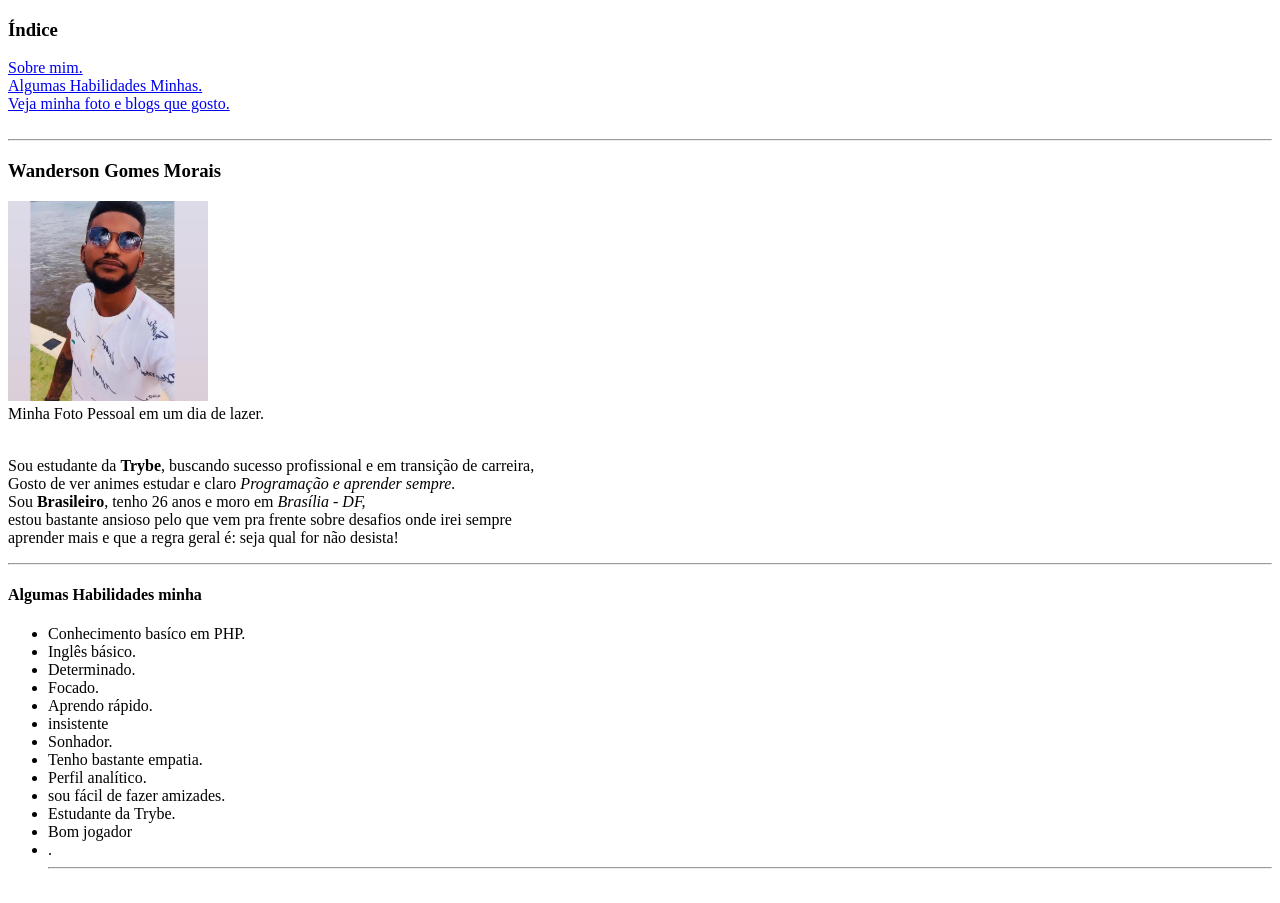
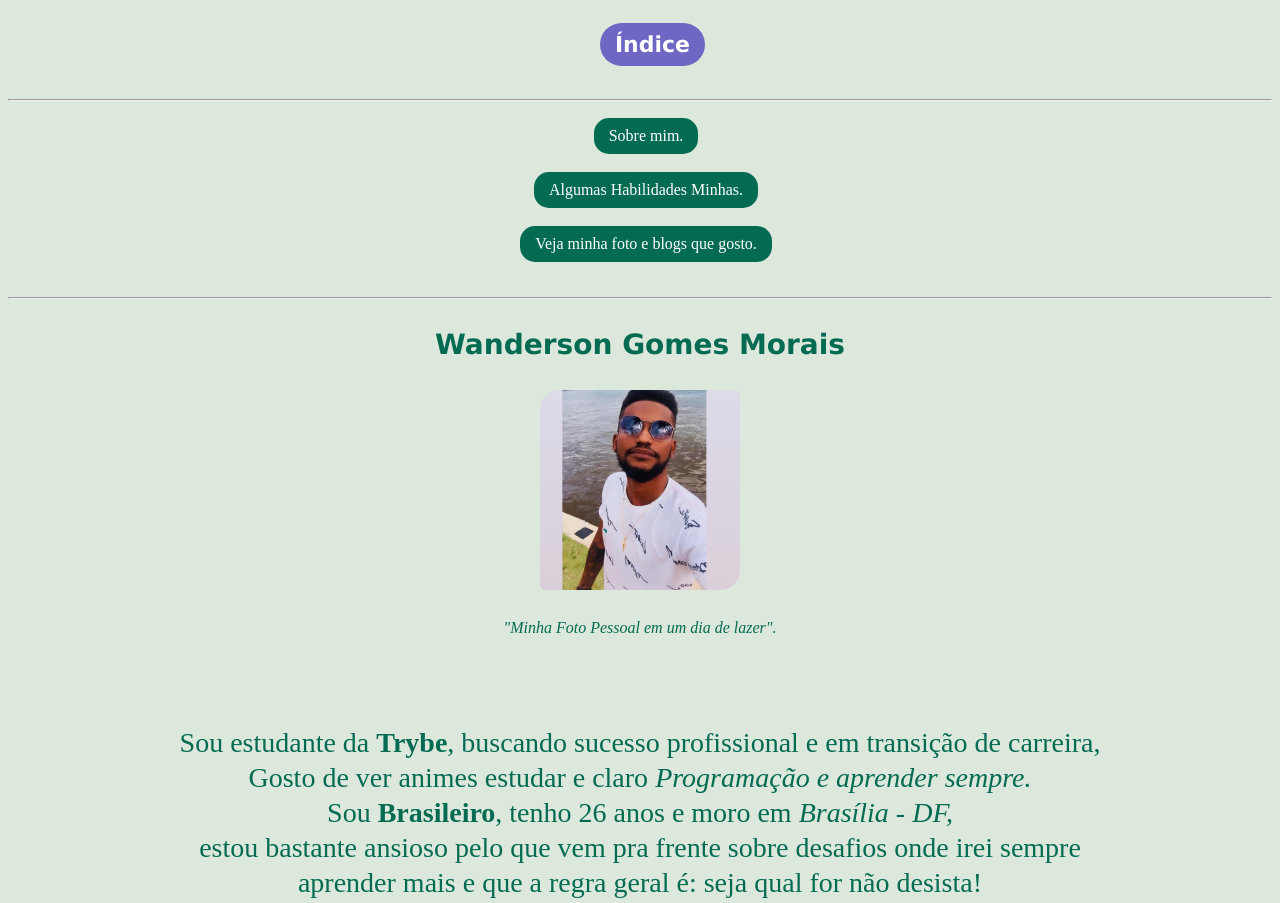
Before and after one commit to wandersongprojetos/portf-lio, a plain HTML site: page index.html in a window 1280 px wide. Shown: the top 903 px of the page. Drawn offline with Linux system fonts and the light colour scheme.

Commit message:
usando css no meu portfolio.

```diff
--- a/index.html
+++ b/index.html
@@ -2,49 +2,152 @@
 <html pt="br">
 <head>
     <meta charset="UTF-8">
+    <link rel="preconnect" href="https://fonts.googleapis.com">
+<link rel="preconnect" href="https://fonts.gstatic.com" crossorigin>
+<link href="https://fonts.googleapis.com/css2?family=Montserrat:ital,wght@0,100;0,200;1,100&display=swap" rel="stylesheet">
     <title>Meu portfólio</title>
 </head>
+<style>
+
+body{
+    background-color:#DDE8DD
+;
+    text-align:center;
+}
+h3{
+    font-family: Verdana, Geneva, Tahoma, sans-serif;
+    border-radius: 12px;
+}
+.indice{
+    margin-top: 15px;
+    margin-bottom: 25px;
+    margin-left: 25px;
+    text-align: right;
+    display: inline-block;
+    padding: 9px 15px;
+    background-color: #6E68C4;
+    color: white;
+    border: 0;
+    line-height: inherit;
+    text-decoration: none;
+    cursor: pointer;
+    border-radius: 25px;
+    font-size: 22px;
+    text-underline-position: auto;
+
+}
+
+.button{
+    margin-top: 9px;
+    margin-bottom: 9px;
+    margin-left: 12px;
+    text-align: right;
+    display: inline-block;
+    padding: 9px 15px;
+    background-color: #036b52;
+    color: white;
+    border: 0;
+    line-height: inherit;
+    text-decoration: none;
+    cursor: pointer;
+    border-radius: 15px;
+
+}
+
+.foto{
+    border-radius: 20px 5px 20px 5px;
+    color: #036b52;
+    font-size: 22px;
+    line-height: 35px;
+    font-weight: 300;
+    border-color: black;
+}
+
+.txt{
+
+    color: #036b52;
+    font-size: 28px;
+    line-height: 35px;
+    font-weight: 300;
+}
+
+.name{
+    color: #036b52;
+    font-size: 28px;
+    line-height: 35px;
+    font-weight: 600;
+}
+
+.txt2{
+    text-align: justify;
+    color: #036b52;
+    font-size: 22px;
+    line-height: 35px;
+    font-weight: 300;
+    border-color: black;
+
+}
+.txt3
+{
+    text-align: justify;
+    color: #036b52;
+    font-size: 22px;
+    line-height: 35px;
+    font-weight: 300;
+    border-color: black;
+    border-radius: 15px;
+    line-height: inherit;
+}
+.txt4
+{
+    color: #036b52;
+    font-size: 16px;
+    line-height: 35px;
+    font-weight: 300;]
+}
+</style>
 <body >
-    <h3>Índice</h3>
-    <a href="#Sobremim">Sobre mim.</a><br>
-    <a href="#habilidades">Algumas Habilidades Minhas.</a><br>
-    <a href="#blog">Veja minha foto e blogs que gosto.</a><br>
+    <h3 class="indice">Índice</h3>
+    <hr>
+    <a href="#Sobremim" class="button">Sobre mim.</a><br>
+    <a href="#habilidades" class="button">Algumas Habilidades Minhas.</a><br>
+    <a href="#blog" class="button">Veja minha foto e blogs que gosto.</a><br>
      <br>
     <hr>
-    <h3 id="Sobremim">Wanderson Gomes Morais</h3>
+    <h3 id="Sobremim" class="name">Wanderson Gomes Morais</h3>
     <img src="IMG_9426 (2).jpg" alt="Minha Foto Pessoal" title="Foto Pessoal"
-    width="200px" height="200px"><br>Minha Foto Pessoal em um dia de lazer.</a>
+    width="200px" height="200px" class="foto" ><br><p class="txt4"><em>"Minha Foto Pessoal em um dia de lazer".</em></p></a>
     <br>
     <br>
-    <p>Sou estudante da <strong>Trybe</strong>, buscando sucesso profissional e em transição de carreira,<br>Gosto de ver animes estudar e claro <em>Programação e aprender sempre.</em>
+    <p class="txt">Sou estudante da <strong>Trybe</strong>, buscando sucesso profissional e em transição de carreira,<br>Gosto de ver animes estudar e claro <em>Programação e aprender sempre.</em>
         <br>Sou <strong>Brasileiro</strong>, tenho 26 anos e moro em <em>Brasília - DF,<br>
         </em>estou bastante ansioso pelo que vem pra frente sobre desafios onde irei sempre <br>aprender mais
         e que a regra geral é: seja qual for não desista! </p>
      <hr>
 
-     <h4 id="habilidades">Algumas Habilidades minha</h4>
-     <ul>
-         <li>Conhecimento basíco em PHP.</li>
-         <li>Inglês básico. </li>
-         <li>Determinado.</li>
-         <li>Focado.</li>
-         <li>Aprendo rápido.</li>
-         <li>insistente</li>
-         <li>Sonhador. </li>
-         <li>Tenho bastante empatia.</li>
-         <li>Perfil analítico.</li>
-         <li>sou fácil de fazer amizades.</li>
-         <li>Estudante da Trybe.</li>
-         <li>Bom jogador</li>
-         <li>. </li>
+     <h4 id="habilidades" class="txt3">Algumas Habilidades minha</h4>
+     <ul class="txt2" >
+         <li class="txt2">Conhecimento basíco em PHP.</li>
+         <li class="txt2">Inglês básico. </li>
+         <li class="txt2">Determinado.</li>
+         <li class="txt2">Focado.</li>
+         <li class="txt2">Aprendo rápido.</li>
+         <li class="txt2">insistente</li>
+         <li class="txt2"> Sonhador. </li>
+         <li class="txt2">Tenho bastante empatia.</li>
+         <li class="txt2">Perfil analítico.</li>
+         <li class="txt2">sou fácil de fazer amizades.</li>
+         <li class="txt2">Estudante da Trybe.</li>
+         <li class="txt2">Bom jogador</li>
+         <li class="txt2">.</li>
          <hr>
          <br>
      </ul>
-     <a href="IMG_9426 (2).jpg" target="_blink" id="blog">Veja minha foto aqui.</a><br>
+     <a href="IMG_9426 (2).jpg" target="_blink" id="blog" class="button">Veja minha foto aqui.</a><br>
      <br>
-     <a href="https://codepen.io/" target="_blink">Link do Blog que gosto.</a><br>
+     <a href="https://codepen.io/" target="_blink" class="button">Link do Blog que gosto.</a><br>
      <br>
-     <a href="https://bityli.com/IHwBF" target="_blink">Site de animes que gosto.</a>
+     <a href="https://bityli.com/IHwBF" target="_blink" class="button">Site de animes que gosto.</a>
      <hr>
     </body>
 </html>
```
Also changed, not shown: style.css (added).
